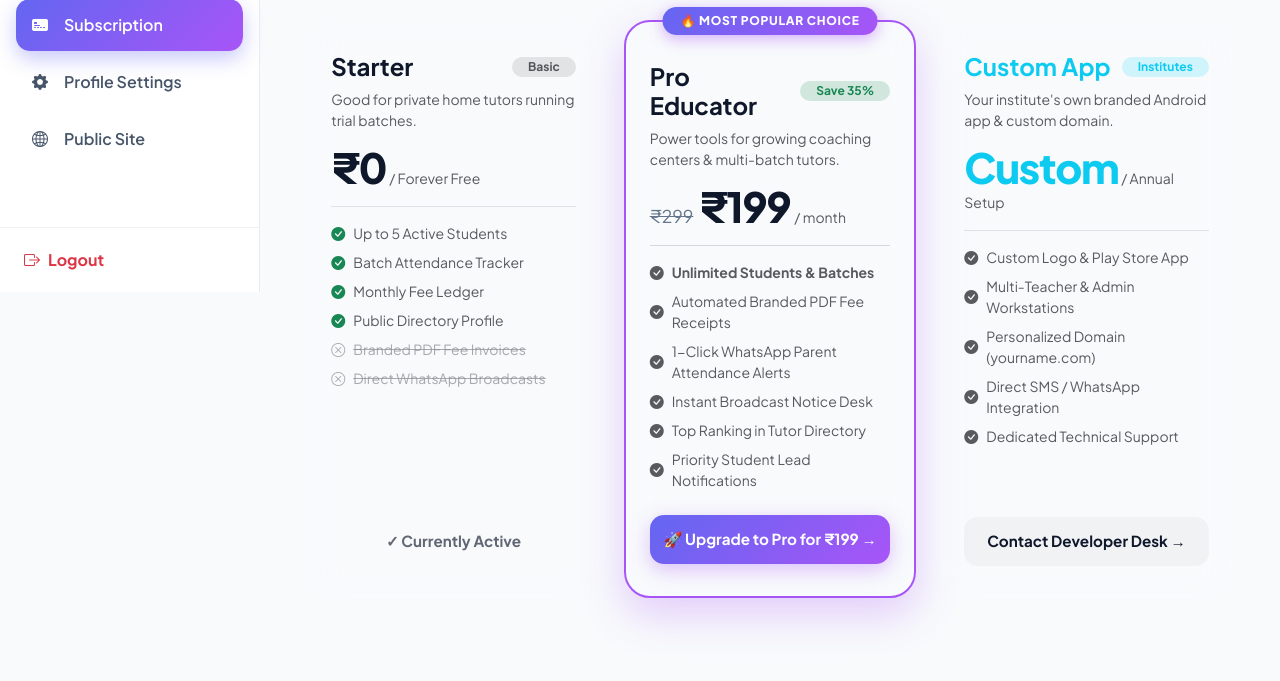
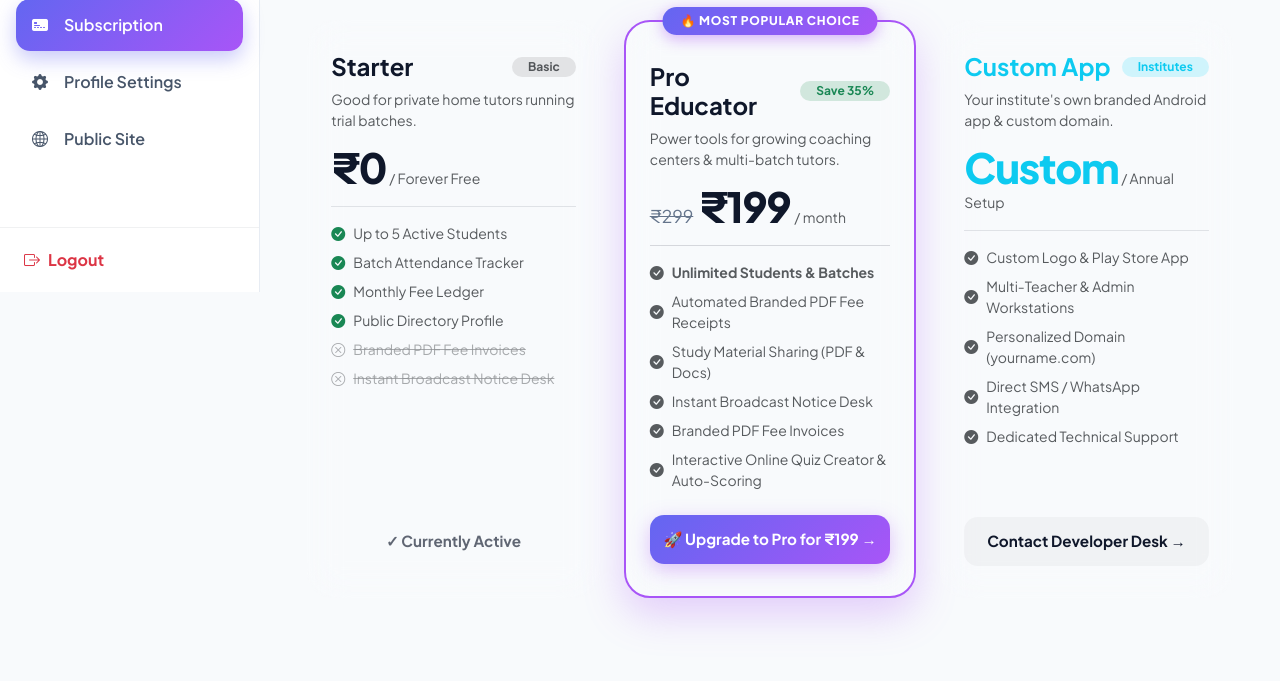
Before and after one commit to afiya5731/TutorFlow, a Flask app: page /manage-subscription in a window 1280 px wide. Shown: the part 508-1189 px from the top of the page. Run offline with Flask 3, Linux system fonts and the light colour scheme; the visitor is signed in with stand-in values (Sample User, id 1); tables that the repository leaves empty hold one stand-in row (values such as "Sample post"); some libraries are stand-ins or nearby versions.

Commit message:
update ms

```diff
--- a/templates/manage_subscription.html
+++ b/templates/manage_subscription.html
@@ -220,7 +220,7 @@
                             <i class="bi bi-x-circle"></i> Branded PDF Fee Invoices
                         </li>
                         <li class="d-flex align-items-center gap-2 text-decoration-line-through text-muted opacity-50">
-                            <i class="bi bi-x-circle"></i> Direct WhatsApp Broadcasts
+                            <i class="bi bi-x-circle"></i> Instant Broadcast Notice Desk
                         </li>
                     </ul>
                 </div>
@@ -266,16 +266,16 @@
                             <i class="bi bi-check-circle-fill text-purple"></i> Automated Branded PDF Fee Receipts
                         </li>
                         <li class="d-flex align-items-center gap-2">
-                            <i class="bi bi-check-circle-fill text-purple"></i> 1-Click WhatsApp Parent Attendance Alerts
+                            <i class="bi bi-check-circle-fill text-purple"></i> Study Material Sharing (PDF & Docs)
                         </li>
                         <li class="d-flex align-items-center gap-2">
                             <i class="bi bi-check-circle-fill text-purple"></i> Instant Broadcast Notice Desk
                         </li>
                         <li class="d-flex align-items-center gap-2">
-                            <i class="bi bi-check-circle-fill text-purple"></i> Top Ranking in Tutor Directory
+                            <i class="bi bi-check-circle-fill text-purple"></i> Branded PDF Fee Invoices
                         </li>
                         <li class="d-flex align-items-center gap-2">
-                            <i class="bi bi-check-circle-fill text-purple"></i> Priority Student Lead Notifications
+                            <i class="bi bi-check-circle-fill text-purple"></i> Interactive Online Quiz Creator & Auto-Scoring
                         </li>
                     </ul>
                 </div>
```
